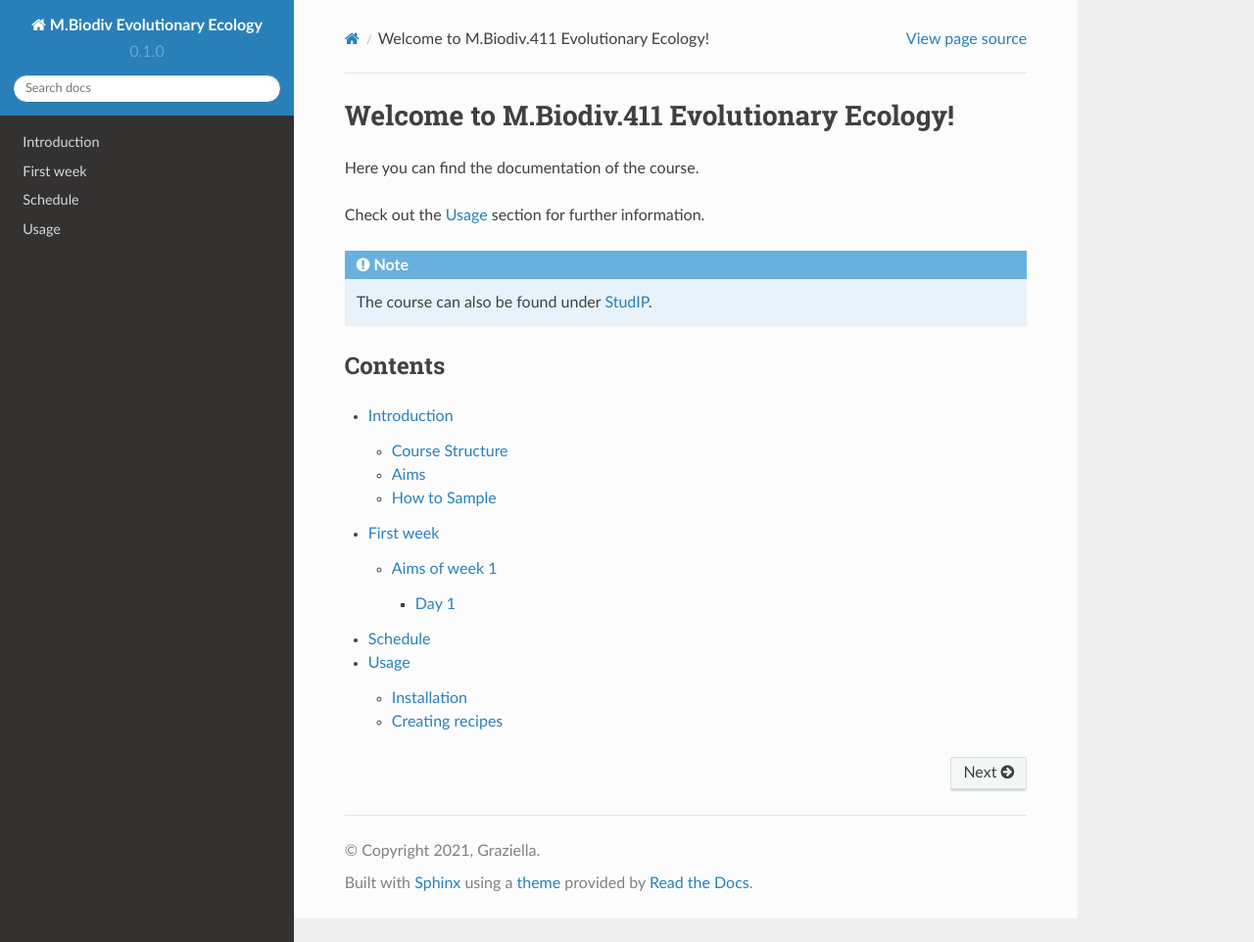
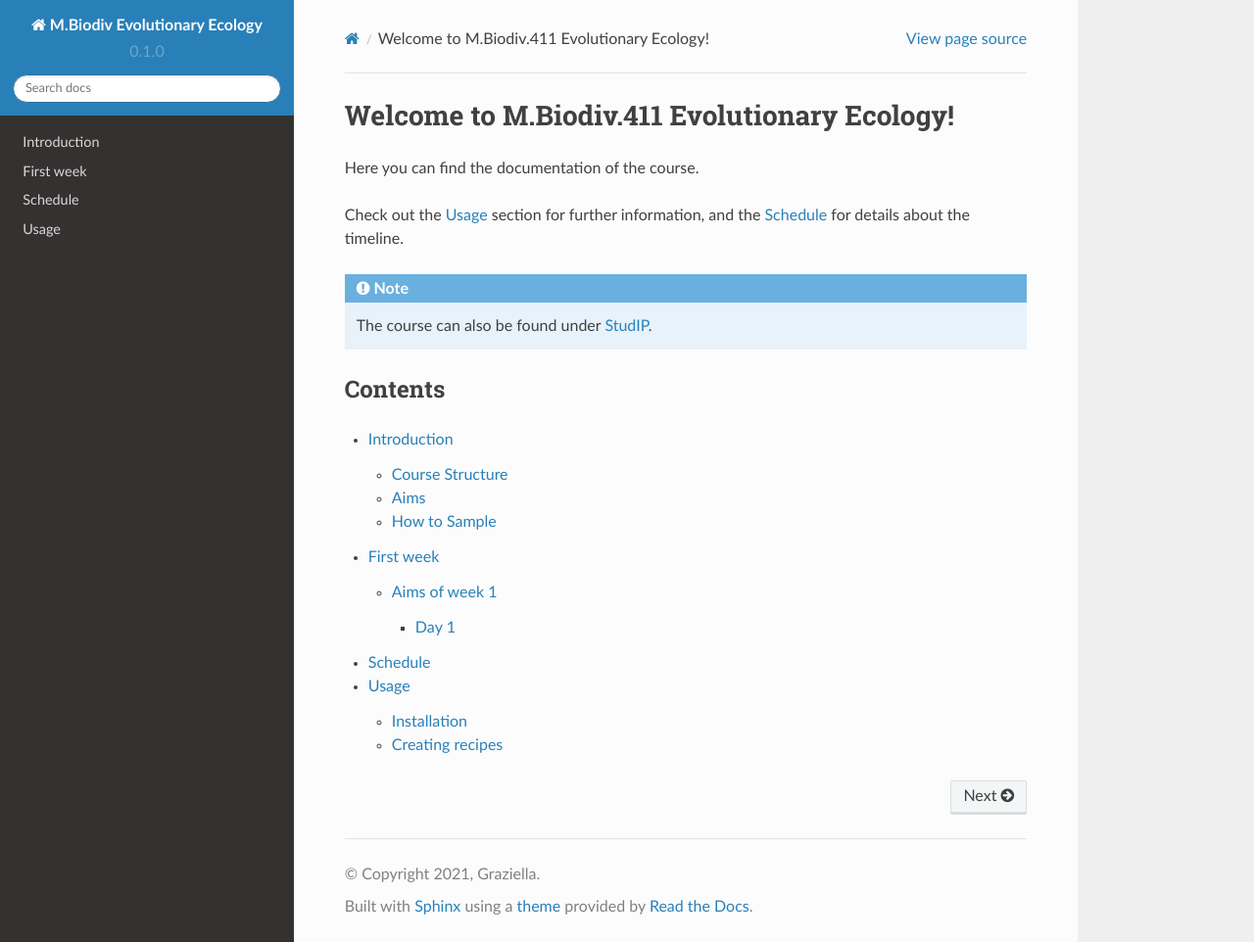
Before and after one commit to bheimbu/evolutionary_ecology, a Sphinx documentation site: the page built from docs/source/index.rst, in a window 1280 px wide and 962 px high. Shown: the whole window at 98% size. Built offline with Sphinx 7.4.7 and the Read the Docs theme 2.0.0, drawn with Linux system fonts in a browser that asks for light colours.

Commit message:
Update index.rst

```diff
--- a/docs/source/index.rst
+++ b/docs/source/index.rst
@@ -3,7 +3,7 @@ Welcome to M.Biodiv.411 Evolutionary Ecology!
 
 Here you can find the documentation of the course.
 
-Check out the :doc:`usage` section for further information.
+Check out the :doc:`usage` section for further information, and the :doc:`schedule` for details about the timeline.
 
 .. note::
 
```
